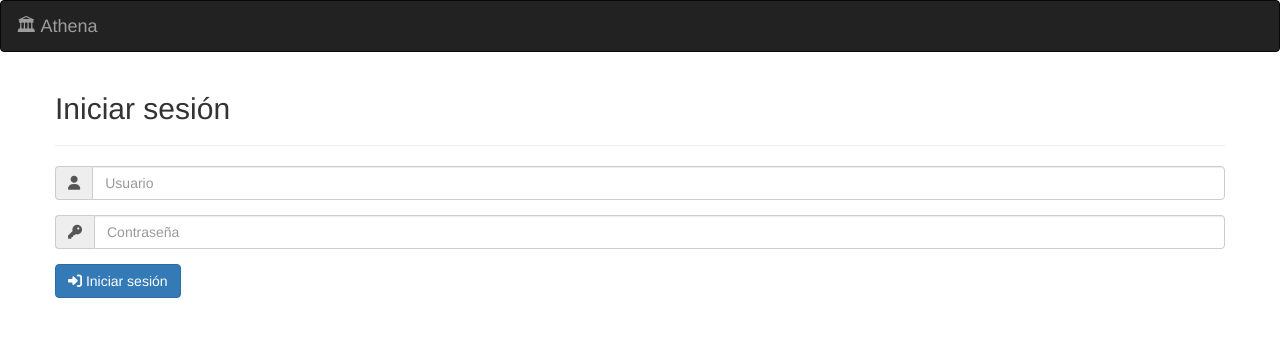
After one commit to nibanako/athena, a PHP site: template src/Views/Login/index.html.twig in a window 1280 px wide. The commit adds this page. Shown: the top 337 px of the page. Run offline with PHP 8.4, Linux system fonts and the light colour scheme; the template is opened without the code that fills it, so the values that code supplies are empty; some libraries are stand-ins or nearby versions.

Commit message:
Implementación del login

```diff
--- a/config/providers.php
+++ b/config/providers.php
@@ -16,3 +16,7 @@ $app->register(new Silex\Provider\DoctrineServiceProvider(), [
         'charset' => 'utf8mb4',
     ],
 ]);
+
+$app->register(new Silex\Provider\RoutingServiceProvider());
+
+$app->register(new Silex\Provider\SessionServiceProvider());
--- a/config/routes.php
+++ b/config/routes.php
@@ -1,3 +1,6 @@
 <?php
 
-$app->get('/', 'Athena\Controllers\HomeController::index');
+$app->get('/', 'Athena\Controllers\LoginController::index')->bind('login');
+$app->post('/', 'Athena\Controllers\LoginController::signin')->bind('signin');
+
+$app->get('/dashboard', 'Athena\Controllers\DashboardController::index')->bind('dashboard');
--- a/src/Controllers/HomeController.php
+++ b/src/Controllers/DashboardController.php
@@ -8,10 +8,10 @@ use Symfony\Component\HttpFoundation\Response;
 use Athena\Models\User;
 use Athena\Models\Server;
 
-class HomeController
+class DashboardController
 {
     public function index(Request $request, Application $app)
     {
-        return $app['twig']->render('Home/index.html.twig');
+        return $app['twig']->render('Dashboard/index.html.twig');
     }
 }
--- /dev/null
+++ b/src/Views/Login/index.html.twig
@@ -0,0 +1,38 @@
+{% extends 'layout.html.twig' %}
+
+{% block content %}
+    <div class="container">
+        <div class="row">
+            <div class="col-4"></div>
+            <div class="col-4 login-form">
+                {% for alert in app.session.flashbag.get('error') %}
+                <div class="alert alert-warning">
+                    <i class="fa fa-exclamation-triangle" aria-hidden="true"></i> {{ alert }}
+                </div>
+                {% endfor %}
+                <div class="card">
+                    <div class="card-block">
+                        <form action="{{ app.url_generator.generate('signin') }}" method="post">
+                            <h2>Iniciar sesión</h2>
+                            <hr/>
+                            <div class="form-group">
+                                <div class="input-group">
+                                    <div class="input-group-addon"><i class="fa fa-user" aria-hidden="true"></i></div>
+                                    <input type="text" class="form-control" placeholder="Usuario" name="username">
+                                </div>
+                            </div>
+                            <div class="form-group">
+                                <div class="input-group">
+                                    <div class="input-group-addon"><i class="fa fa-key" aria-hidden="true"></i></div>
+                                    <input type="password" class="form-control" placeholder="Contraseña" name="password">
+                                </div>
+                            </div>
+                            <button type="submit" class="btn btn-primary float-right"><i class="fa fa-sign-in" aria-hidden="true"></i> Iniciar sesión</button>
+                        </form>
+                    </div>
+                </div>
+            </div>
+            <div class="col-4"></div>
+        </div>
+    </div>
+{% endblock %}
--- a/src/Views/layout.html.twig
+++ b/src/Views/layout.html.twig
@@ -7,13 +7,21 @@
 
     <!-- Bootstrap CSS -->
     <link rel="stylesheet" href="/assets/bootstrap/dist/css/bootstrap.min.css">
+    <link rel="stylesheet" href="/assets/styles.css">
   </head>
   <body>
+      <nav class="navbar navbar-inverse bg-inverse">
+        <a class="navbar-brand" href="#">
+          🏛 Athena
+        </a>
+      </nav>
       {% block content %}
       {% endblock %}
     <!-- jQuery first, then Tether, then Bootstrap JS. -->
-    <script src="/assets/jquery/dist/jquery-3.1.1.slim.min.js"></script>
+    <script src="/assets/jquery/dist/jquery.slim.min.js"></script>
     <script src="/assets/tether/dist/js/tether.min.js"></script>
     <script src="/assets/bootstrap/dist/js/bootstrap.min.js"></script>
+    <!-- Font Awesome -->
+    <script src="//use.fontawesome.com/3a6d972db9.js"></script>
   </body>
 </html>
```
Also changed, not shown: src/Controllers/LoginController.php (added, +33 -0 lines), src/Models/User.php (+15 -0 lines), src/Views/Dashboard/index.html.twig (renamed from src/Views/Home/index.html.twig).
